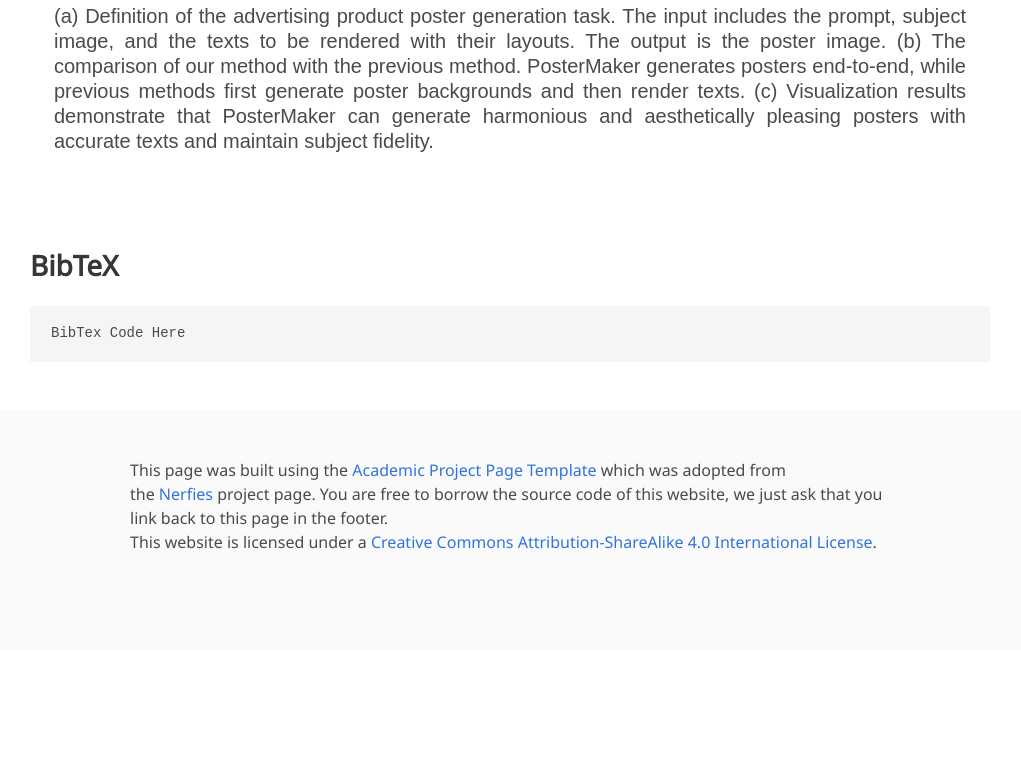
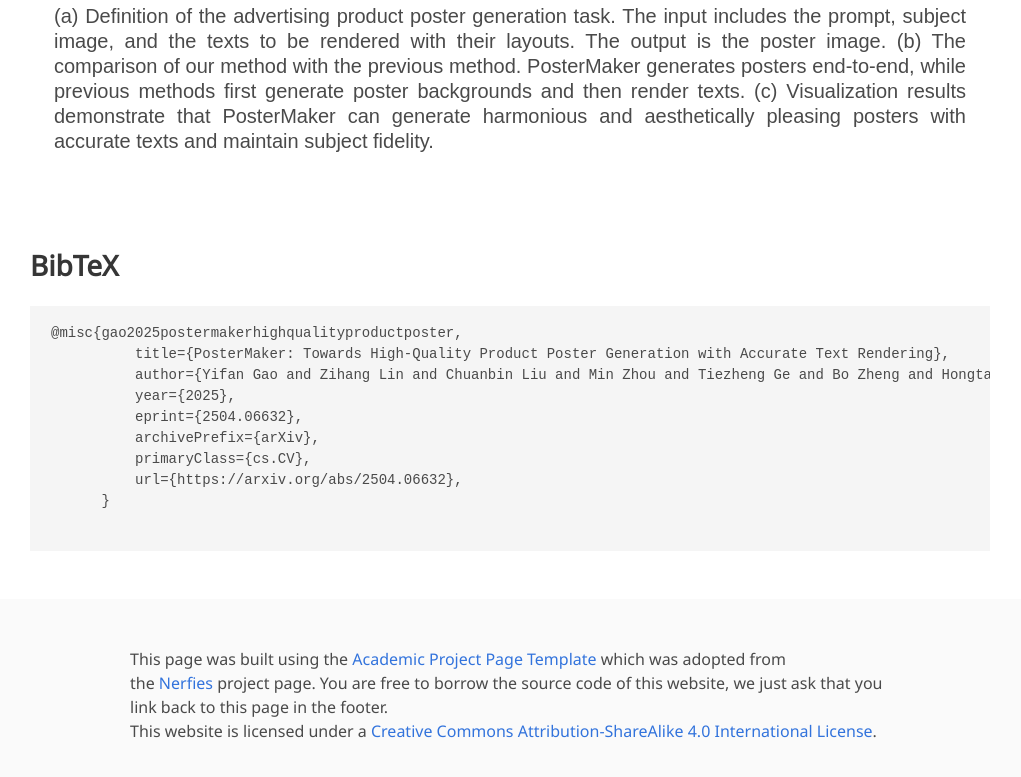
Before and after one commit to poster-maker/poster-maker.github.io, a plain HTML site: page index.html in a window 1280 px wide. Shown: the part 786-1563 px from the top of the page, without its empty margins (130-1151 px from the left). Before the commit the page ends 1436 px from the top, so only its background shows below. Drawn offline with nearby package versions, Linux system fonts and the light colour scheme; some icons are missing; a web font is replaced by a local one.

Commit message:
add bibtex

```diff
--- a/index.html
+++ b/index.html
@@ -262,7 +262,16 @@
   <section class="section" id="BibTeX">
     <div class="container is-max-desktop content">
       <h2 class="title">BibTeX</h2>
-      <pre><code>BibTex Code Here</code></pre>
+      <pre><code>@misc{gao2025postermakerhighqualityproductposter,
+          title={PosterMaker: Towards High-Quality Product Poster Generation with Accurate Text Rendering},
+          author={Yifan Gao and Zihang Lin and Chuanbin Liu and Min Zhou and Tiezheng Ge and Bo Zheng and Hongtao Xie},
+          year={2025},
+          eprint={2504.06632},
+          archivePrefix={arXiv},
+          primaryClass={cs.CV},
+          url={https://arxiv.org/abs/2504.06632},
+      }
+      </code></pre>
     </div>
 </section>
 <!--End BibTex citation -->
```
